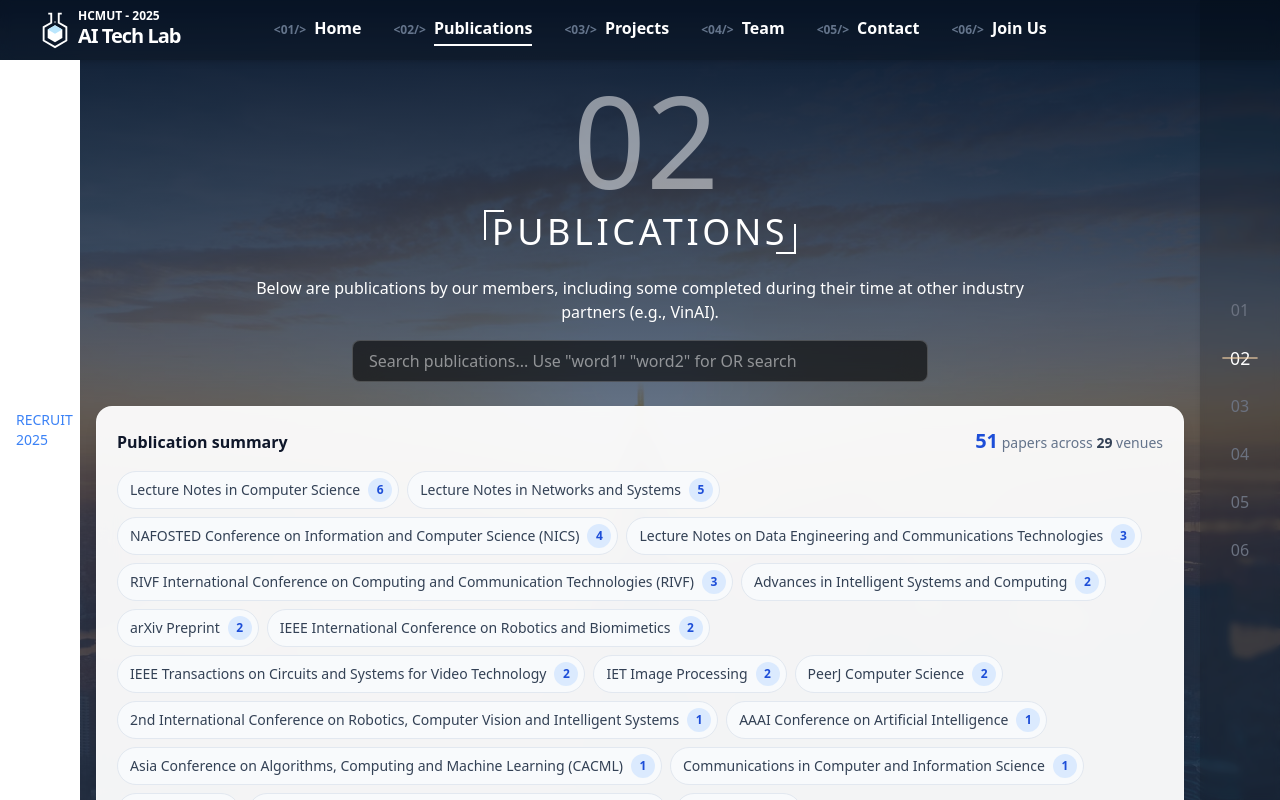
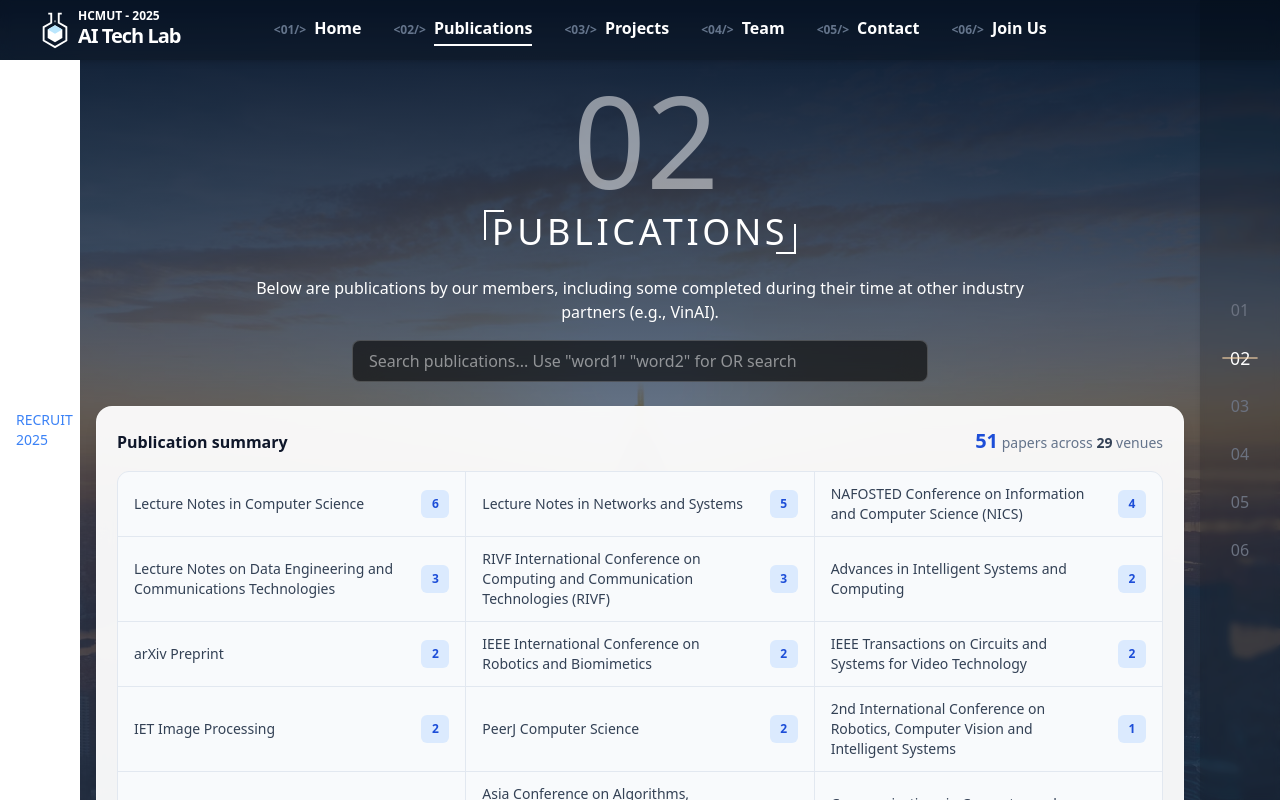
Before and after one commit to ml4uhcmut/ml4uhcmut.github.io, a Next.js app: page /researches in a window 1280 px wide. Built offline with nearby package versions, Linux system fonts and the light colour scheme.

Commit message:
Refine publication dashboard grid

```diff
--- a/src/components/researches/index.tsx
+++ b/src/components/researches/index.tsx
@@ -149,14 +149,14 @@ export default function ResearchList({ publications }: Props) {
             </div>
 
             {publicationSummary.venues.length > 0 ? (
-              <div className="mt-4 flex flex-wrap gap-2">
+              <div className="mt-4 grid gap-px overflow-hidden rounded-xl border border-slate-200 bg-slate-200 sm:grid-cols-2 lg:grid-cols-3">
                 {publicationSummary.venues.map(([venue, count]) => (
                   <div
                     key={venue}
-                    className="inline-flex items-center gap-2 rounded-full border border-slate-200 bg-slate-50 py-1.5 pl-3 pr-1.5 text-sm text-slate-700"
+                    className="flex items-center justify-between gap-4 bg-slate-50 px-4 py-3 text-sm text-slate-700 transition-colors hover:bg-blue-50"
                   >
                     <span>{venue}</span>
-                    <span className="flex h-6 min-w-6 items-center justify-center rounded-full bg-blue-100 px-1.5 text-xs font-bold text-blue-700">
+                    <span className="flex h-7 min-w-7 shrink-0 items-center justify-center rounded-md bg-blue-100 px-2 text-xs font-bold text-blue-700">
                       {count}
                     </span>
                   </div>
```
